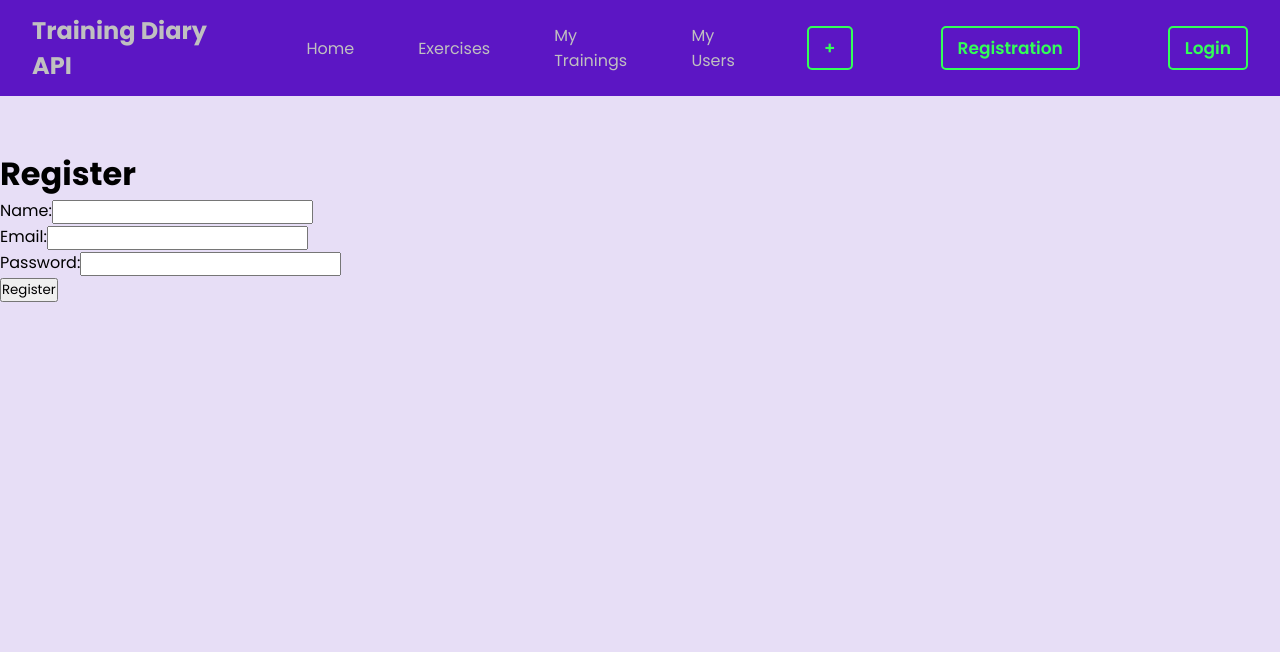
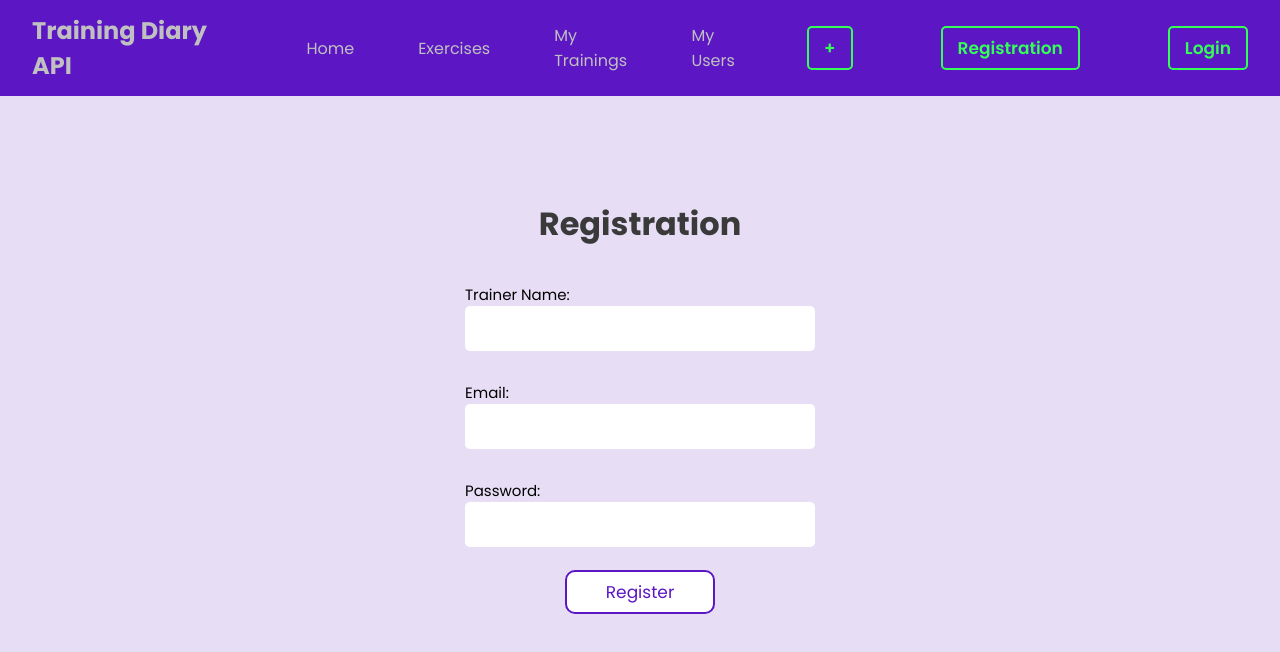
Before and after one commit to mirstep019/MP_ApiClient, a React (Create React App) app in the folder react-api-client/: page /register in a window 1280 px wide. Shown: the top 652 px of the page. Built offline with nearby package versions, Linux system fonts and the light colour scheme.

Commit message:
register, login request from react works

```diff
--- a/react-api-client/src/App.js
+++ b/react-api-client/src/App.js
@@ -8,6 +8,7 @@ import Exercises from './Pages/Exercises';
 import Add from './Pages/Add';
 import Users from './Pages/Users';
 import Register from './Pages/Registration';
+import Login from './Pages/Login';
 
 function App() {
   return (
@@ -20,6 +21,7 @@ function App() {
         <Route path='/users' element={<Users/>}/>
         <Route path='/adding' element={<Add/>}/>
         <Route path='/register' element={<Register/>}/>
+        <Route path='/login' element={<Login/>}/>
         <Route path='/adding' element={<Add/>}/>
       </Routes>
 
--- /dev/null
+++ b/react-api-client/src/Pages/Login.js
@@ -0,0 +1,73 @@
+import React, { useState } from "react";
+import axios from "axios";
+import { useNavigate } from "react-router";
+
+export default function Login() {
+    const [error, setError] = useState("");
+    const [isLoading, setIsLoading] = useState(false);
+    const navigate = useNavigate();
+
+    const [data, setData] = useState({
+      email: '',
+      password: '',
+    });
+
+    function handleChange(e) {
+      const newData = { ...data };
+      newData[e.target.id] = e.target.value;
+      setData(newData);
+      console.log(newData);
+    }
+
+    function handleSubmit(e) {
+      e.preventDefault();
+      setIsLoading(true);
+      if (!data.email || !data.password) {
+        setError({
+          email: !data.email ? "This field is required" : "",
+          password: !data.password ? "This field is required" : "",
+        });
+        setIsLoading(false);
+      }
+      else
+      {
+        axios.get('https://localhost:7271/login?email='+ data.email + '&password='+ data.password)
+          .then((response) => {
+            console.log(response.data);
+            setError({
+                email: '',
+                password: '',
+            });
+            setData({
+                email: '',
+                password: '',
+            });
+            navigate("/");
+            setIsLoading(false);
+          })
+          .catch((error) => {
+            console.log(error);
+            setIsLoading(false);
+          });
+      }
+    }
+    return (
+        <div className='formule main'>
+          <h1>Login</h1>
+          <form onSubmit={handleSubmit} className='form-post'>
+            <div className='inputbar'>
+              <label className='form-label'>Email:</label>
+              <input className='inputbar__input' type="email" name="email" id="email" value={data.email} onChange={(e) => handleChange(e)}/>
+            </div>
+            <div className='inputbar'>
+              <label className='form-label'>Password:</label>
+              <input className='inputbar__input' type="password" name="password" id='password'value={data.password} onChange={(e) => handleChange(e)} />
+            </div>
+            {error && <div style={{ color: "red" }}>{error}</div>}
+            <button type="submit" className='add-btn' disabled={isLoading}>
+              {isLoading ? "Loading..." : "Login"}
+            </button>
+          </form>
+        </div>
+      );
+}
--- a/react-api-client/src/Pages/Registration.js
+++ b/react-api-client/src/Pages/Registration.js
@@ -3,52 +3,83 @@ import axios from 'axios';
 import { useNavigate } from 'react-router';
 
 export default function Register()  {
-    const [registerData, setRegisterData] = useState({});
-    const [error, setError] = useState(null);
+
     const [isLoading, setIsLoading] = useState(false);
     const navigate = useNavigate();
+    const [data, setData] = useState({
+        trainerName: '',
+        email: '',
+        password: ''
+      })
+      const [error, setError] = useState({
+        trainerName: '',
+        email: '',
+        password: ''
+      })
 
-    async function HandleSubmit(e) {
+      function handleChange(e) {
+          const newdata = {...data}
+          newdata[e.target.id] = e.target.value
+          setData(newdata);
+          console.log(newdata);
+      }
+
+      function handleSubmit(e) {
         e.preventDefault();
         setIsLoading(true);
-        try {
-            const response = await axios.post('https://localhost:7271/api/Trainer/Register', registerData);
-            console.log(response)
+        if (!data.trainerName || !data.email || !data.password) {
+            setError({
+                trainerName: !data.trainerName ? 'This field is required': '',
+                email: !data.email ? 'This field is required' : '',
+                password: !data.password ? 'This field is required' : ''
+            });
             setIsLoading(false);
-            navigate("/");
-        } catch (error) {
-            setError(error.message);
-            setIsLoading(false);
+        } else {
+            axios.post('https://localhost:7271/api/Trainer', {trainerName: data.trainerName , email: data.email, password: data.password}).then(response => {
+                console.log(response.data);
+                setError({
+                    trainerName: '',
+                    email: '',
+                    password: ''
+                });
+                setData({
+                    trainerName: '',
+                    email: '',
+                    password: ''
+                });
+                navigate("/")
+                setIsLoading(false);
+            }).catch(error => {
+                console.log(error);
+                setIsLoading(false);
+            });
         }
-    }
+      }
 
-    function handleChange(e) {
-        const { name, value } = e.target;
-        setRegisterData({ ...registerData, [name]: value });
-    }
 
-    return (
-        <form onSubmit={HandleSubmit}>
-            <h1>Register</h1>
-            {error && <p className="error">{error}</p>}
-            <label>
-                Name:
-                <input type="text" name="name" onChange={handleChange} />
-            </label>
-            <br />
-            <label>
-                Email:
-                <input type="email" name="email" onChange={handleChange} />
-            </label>
-            <br />
-            <label>
-                Password:
-                <input type="password" name="password" onChange={handleChange} />
-            </label>
-            <br />
-            <button type="submit" disabled={isLoading}>
-                {isLoading ? 'Loading...' : 'Register'}
-            </button>
+      return (
+      <div className='formule main'>
+        <h1>Registration</h1>
+        <form onSubmit={(e) => handleSubmit(e)} className='form-post'>
+        <div className='inputbar'>
+              <label className='form-label'>Trainer Name:</label>
+              {error.trainerName && <span style={{color: 'red'}}>{error.trainerName}</span>}
+              <input className='inputbar__input' type="text" name="trainerName" id="trainerName" value={data.trainerName} onChange={(e) =>handleChange(e)} />
+          </div>
+          <div className='inputbar'>
+              <label className='form-label'>Email:</label>
+              {error.email && <span style={{color: 'red'}}>{error.email}</span>}
+              <input className='inputbar__input' type="text" name="email" id="email" value={data.email} onChange={(e) =>handleChange(e)} />
+          </div>
+          <div className='inputbar'>
+              <label className='form-label'>Password:</label>
+              {error.password && <span style={{color: 'red'}}>{error.password}</span>}
+              <input className='inputbar__input' type="password" name="password" id='password' value={data.password} onChange={(e) =>handleChange(e)} />
+          </div>
+          <button className='add-btn' type="submit" disabled={isLoading}>
+            {isLoading ? 'Loading...' : 'Register'}
+          </button>
         </form>
-    );
+      </div>
+    )
 }
--- a/react-api-client/src/components/tables/tableexercise.js
+++ b/react-api-client/src/components/tables/tableexercise.js
@@ -20,7 +20,7 @@ export default function ExeSearch() {
         getData();
     }, [])
     const filtering = (e) => {
-        if (e.target.value == ''){
+        if (e.target.value === ''){
             setData(searchData)
         } else {
             const filterRes = searchData.filter(item =>
--- a/react-api-client/src/components/tables/tabletraining.js
+++ b/react-api-client/src/components/tables/tabletraining.js
@@ -20,7 +20,7 @@ export default function TrainSearch() {
         getData();
     }, [])
     const filtering = (e) => {
-        if (e.target.value == ''){
+        if (e.target.value === ''){
             setData(searchData)
         } else {
             const filterRes = searchData.filter(item =>
--- a/react-api-client/src/components/tables/tableuser.js
+++ b/react-api-client/src/components/tables/tableuser.js
@@ -21,7 +21,7 @@ export default function UserSearch() {
     }, [])
     const filtering = (e) => {
         if (!searchData) return;
-        if (e.target.value == '') {
+        if (e.target.value === '') {
           setData(searchData)
         } else {
           const filterRes = searchData.filter((item) =>
```
